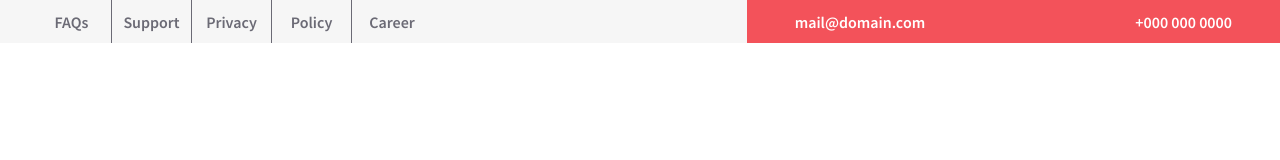
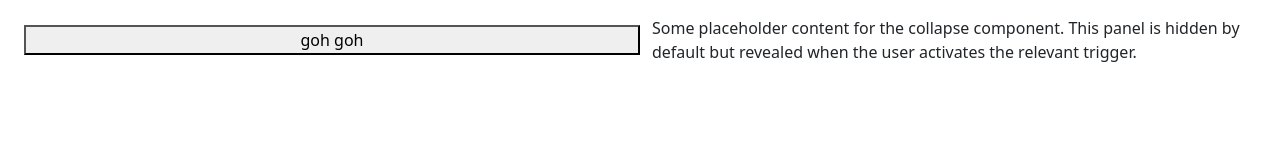
Before and after one commit to omidfarhangnia/CONSULT-Landing-Page, a website: page index.html in a window 1280 px wide. Drawn offline with nearby package versions, Linux system fonts and the light colour scheme.

Commit message:
adding next part

```diff
--- a/index.html
+++ b/index.html
@@ -1,19 +1,16 @@
 <!DOCTYPE html>
 <html lang="en">
-<head>
-    <meta charset="UTF-8">
-    <meta http-equiv="X-UA-Compatible" content="IE=edge">
-    <meta name="viewport" content="width=device-width, initial-scale=1.0">
-    <script src="./bootstrap/dist/js/bootstrap.min.js" defer></script>
-    <script src="./gsap/dist/gsap.min.js"></script>
-    <script src="./js/gsap.js" defer></script>
-    <link rel="stylesheet" href="./css/style.css">
+  <head>
+    <meta charset="UTF-8" />
+    <meta http-equiv="X-UA-Compatible" content="IE=edge" />
+    <meta name="viewport" content="width=device-width, initial-scale=1.0" />
+    <link rel="stylesheet" href="./css/style.css"/>
     <title>consult</title>
-</head>
-<body>
+  </head>
+  <body>
     <div class="project__container">
-        <header class="container-fluid bg-danger">
-            <div class="row row-cols-2 justify-content-between aling-items-center d-none d-md-flex">
+      <header class="container-fluid">
+        <!-- <div class="row row-cols-2 justify-content-between aling-items-center d-none d-xl-flex">
                 <nav class="col-7 navbar__num1">
                     <ul class="list-unstyled d-flex">
                         <li class="links__container"><span class="links__bg"></span><a href="#" class="links text-decoration-none text-capitalize">FAQs</a></li>
@@ -24,13 +21,81 @@
                     </ul>
                 </nav>
                 <nav class="col-5 navbar__num2">
-                    <ul class="list-unstyled d-flex justify-content-between">
-                        <li class="text-white text-decoration-none">mail@domain.com</li>
-                        <li class="text-white text-decoration-none">+000 000 0000</li>
+                    <ul class="list-unstyled d-flex">
+                        <li class="w-50 text-white text-decoration-none email__address">
+                            <svg xmlns="http://www.w3.org/2000/svg" width="16" height="16" fill="currentColor" class="bi bi-envelope-fill" viewBox="0 0 16 16">
+                                <path d="M.05 3.555A2 2 0 0 1 2 2h12a2 2 0 0 1 1.95 1.555L8 8.414.05 3.555ZM0 4.697v7.104l5.803-3.558L0 4.697ZM6.761 8.83l-6.57 4.027A2 2 0 0 0 2 14h12a2 2 0 0 0 1.808-1.144l-6.57-4.027L8 9.586l-1.239-.757Zm3.436-.586L16 11.801V4.697l-5.803 3.546Z"/>
+                            </svg>
+                            mail@domain.com
+                        </li>
+                        <li class="w-50 text-white text-decoration-none phone__number">
+                            <svg xmlns="http://www.w3.org/2000/svg" width="16" height="16" fill="currentColor" class="bi bi-telephone-fill" viewBox="0 0 16 16">
+                                <path fill-rule="evenodd" d="M1.885.511a1.745 1.745 0 0 1 2.61.163L6.29 2.98c.329.423.445.974.315 1.494l-.547 2.19a.678.678 0 0 0 .178.643l2.457 2.457a.678.678 0 0 0 .644.178l2.189-.547a1.745 1.745 0 0 1 1.494.315l2.306 1.794c.829.645.905 1.87.163 2.611l-1.034 1.034c-.74.74-1.846 1.065-2.877.702a18.634 18.634 0 0 1-7.01-4.42 18.634 18.634 0 0 1-4.42-7.009c-.362-1.03-.037-2.137.703-2.877L1.885.511z"/>
+                            </svg>
+                            +000 000 0000
+                        </li>
                     </ul>
                 </nav>
+            </div> -->
+        <div
+          class="row row-cols-2 justify-content-between align-items-center navigation__bar"
+        >
+          <!-- <div id="logo" class="user-select-none text-uppercase d-flex align-items-center">
+                    <svg xmlns="http://www.w3.org/2000/svg" width="16" height="16" fill="currentColor" class="bi bi-emoji-smile" viewBox="0 0 16 16">
+                        <path d="M8 15A7 7 0 1 1 8 1a7 7 0 0 1 0 14zm0 1A8 8 0 1 0 8 0a8 8 0 0 0 0 16z"/>
+                        <path d="M4.285 9.567a.5.5 0 0 1 .683.183A3.498 3.498 0 0 0 8 11.5a3.498 3.498 0 0 0 3.032-1.75.5.5 0 1 1 .866.5A4.498 4.498 0 0 1 8 12.5a4.498 4.498 0 0 1-3.898-2.25.5.5 0 0 1 .183-.683zM7 6.5C7 7.328 6.552 8 6 8s-1-.672-1-1.5S5.448 5 6 5s1 .672 1 1.5zm4 0c0 .828-.448 1.5-1 1.5s-1-.672-1-1.5S9.448 5 10 5s1 .672 1 1.5z"/>
+                    </svg>
+                    consult
+                </div>
+                <button class="navbar-toggler" type="button" data-bs-toggle="collapse" data-bs-target="#navbarAccordion" aria-controls="navbarAccordion" aria-expanded="true">
+                    <div class="burger__layers"></div>
+                    <div class="burger__layers"></div>
+                    <div class="burger__layers"></div>
+                    hello there
+                </button>
+                <nav class="collapse navbar-collapse" id="navbarAccordion">
+                    <u>
+                        <li>home</li>
+                        <li>about</li>
+                        <li>service</li>
+                        <li class="dropdown-center">
+                            <button class="btn dropdown-toggle" type="button" data-bs-toggle="dropdown" aria-expanded="false">
+                                pages
+                            </button>
+                            <ul class="dropdown-menu">
+                                <li><a href="#" class="dropdown-item">blog grid</a></li>
+                                <li><a href="#" class="dropdown-item">blog detail</a></li>
+                                <li><a href="#" class="dropdown-item">features</a></li>
+                                <li><a href="#" class="dropdown-item">quote form</a></li>
+                                <li><a href="#" class="dropdown-item">the team</a></li>
+                                <li><a href="#" class="dropdown-item">testimonial</a></li>
+                            </ul>
+                        </li>
+                        <li>contact</li>
+                    </u>
+                </nav> -->
+
+          <button
+            class="btn"
+            data-bs-toggle="collapse"
+            data-bs-target="#navbarAccordion"
+            aria-expanded="true"
+            aria-controls="navbarAccordion"
+          >
+            goh goh
+          </button>
+          <nav class="collapse" id="navbarAccordion">
+            <div class="card card-body">
+              Some placeholder content for the collapse component. This panel is
+              hidden by default but revealed when the user activates the
+              relevant trigger.
             </div>
-        </header>
+          </nav>
+        </div>
+      </header>
     </div>
-</body>
+    <script src="./gsap/dist/gsap.min.js"></script>
+    <script src="./js/gsap.js"></script>
+    <script src="./bootstrap/dist/js/bootstrap.min.js"></script>
+  </body>
 </html>
```
